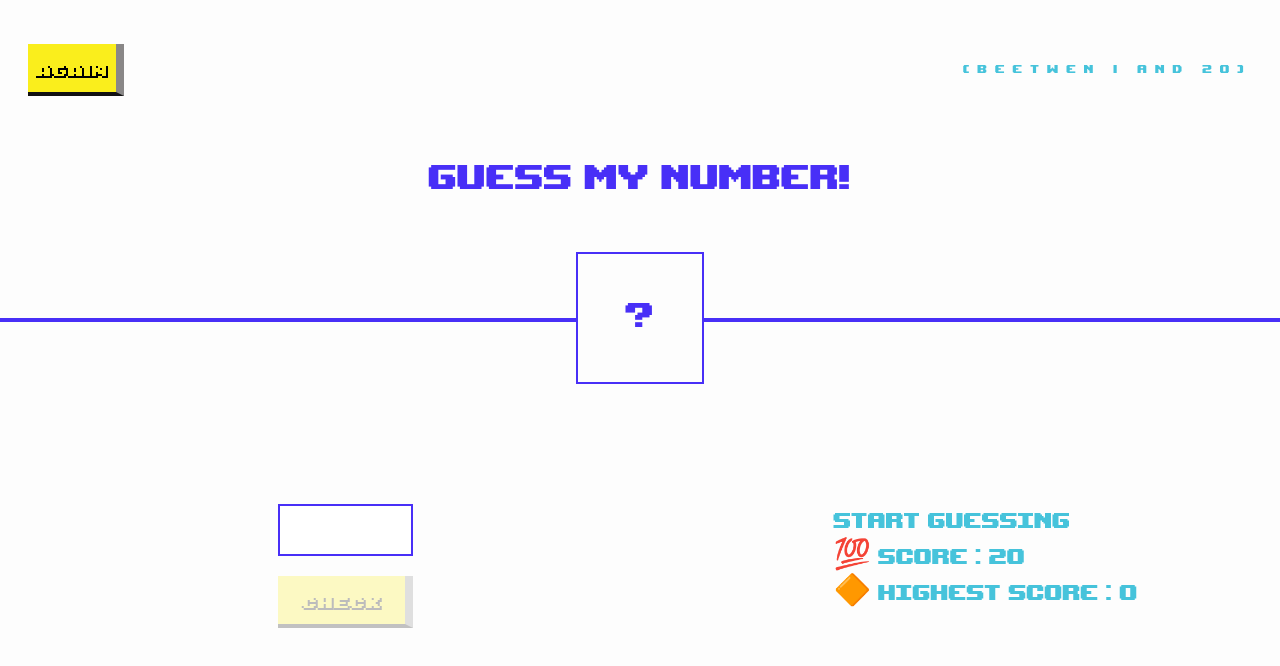
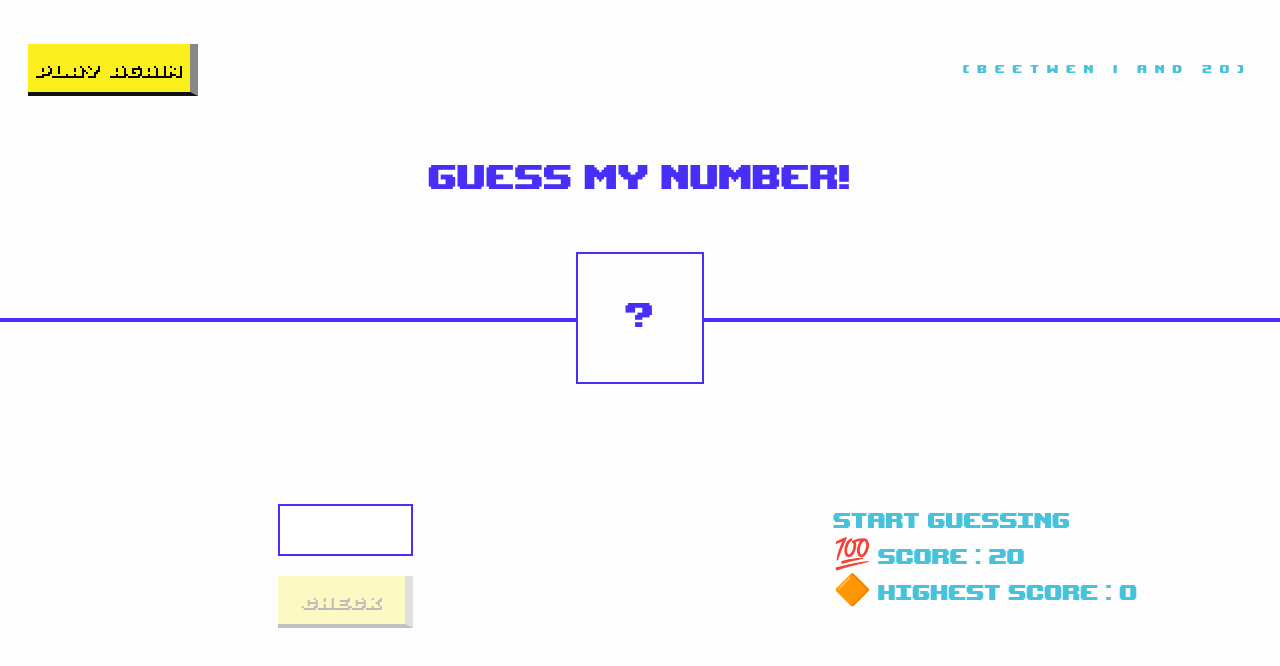
Before and after one commit to Leandro-Andres-Angeli/guess-number-game, a website: page index.html in a window 1280 px wide. Shown: the top 666 px of the page. Drawn offline with nearby package versions, Linux system fonts and the light colour scheme.

Commit message:
finished guess number game

```diff
--- a/index.html
+++ b/index.html
@@ -16,7 +16,7 @@
     <section class="game ">
         <div
             class="upper flex flex-row flex-wrap-reverse  content-center  p-3  md:p-5 sm:justify-evenly [&>*]:mt-6 md:justify-around">
-            <button class="btn px-2 play-again ml-auto mr-auto md:ml-2">again</button>
+            <button class="btn px-2 play-again ml-auto mr-auto md:ml-2">play again</button>
 
             <h5 class=" mx-auto md:mx-2 text-center items-center flex text-sm md:text-base text-lightblue
 
```
